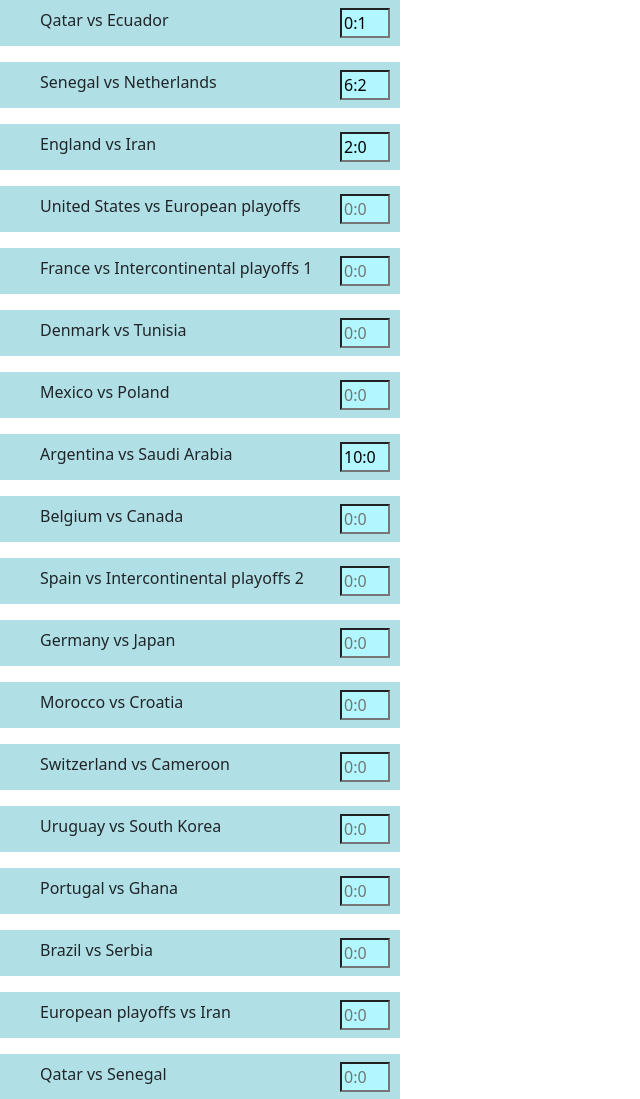
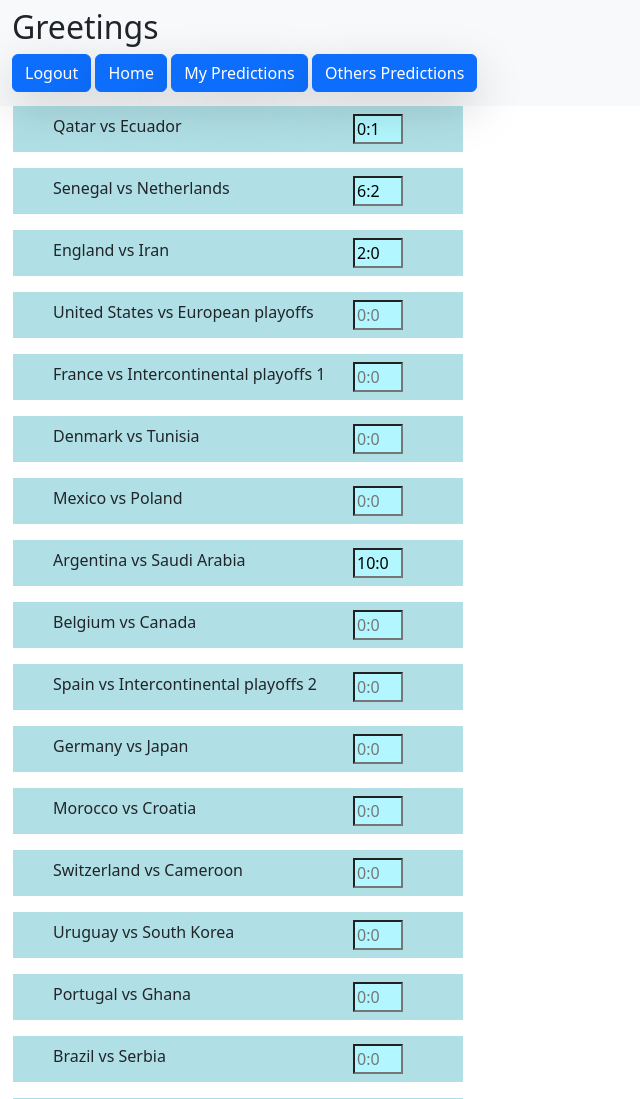
Before and after one commit to gnome1919/worldcup, a Django app: page /user_predictions/ in a window 1280 px wide. Shown: the top 1099 px of the page, without its empty margins (0-640 px from the left). Run offline with Django 4.2, Linux system fonts and the light colour scheme; a user stored in the database is signed in; data comes from the database, SQL or seed files in the repository; both versions use the stored data as it was after the commit.

Commit message:
Modifying HTML files

```diff
--- a/dashboard/templates/dashboard/base.html
+++ b/dashboard/templates/dashboard/base.html
@@ -4,7 +4,7 @@
 
 <nav class="navbar navbar-expand-lg bg-light">
     <div class="container-fluid">
-        <img src={% static 'QatarLogo.png' %} alt="" width="100" height="100" class="navbar-brand d-inline-block align-text-top">
+        <!-- <img src={% static 'QatarLogo.png' %} alt="" width="100" height="100" class="navbar-brand d-inline-block align-text-top"> -->
         <button class="navbar-toggler" type="button" data-bs-toggle="collapse" data-bs-target="#navbarNavDropdown" aria-controls="navbarNavDropdown" aria-expanded="false" aria-label="Toggle navigation">
             <span class="navbar-toggler-icon"></span>
         </button>
@@ -12,15 +12,15 @@
             <ul class="navbar-nav">
                 {% if user.is_authenticated %}
                 <li class="nav-item">
-                    <form method="POST">
+                    <form method="POST" style="margin-bottom: 1px;">
                         <!-- For preventing Cross-site request forgery (CSRF) attack -->
                         {% csrf_token %}
                         <!-- Putting submit as type makes clicking this button as default when user hit Enter -->
                         <h2>Greetings {{ user.name }}</h2>
-                        <button type="submit" class="btn btn-primary shadow-lg">Logout</button>
-                        <a class="btn btn-primary shadow-lg" href="#">Home</a>
-                        <a class="btn btn-primary shadow-lg" href="{% url 'user_predictions' %}">My Predictions</a>
-                        <a class="btn btn-primary shadow-lg" href="{% url 'user_predictions' %}">Others Predictions</a>
+                        <button type="submit" class="btn btn-primary shadow-lg" style="margin-bottom: 5px;">Logout</button>
+                        <a class="btn btn-primary shadow-lg" style="margin-bottom: 5px;" href="#">Home</a>
+                        <a class="btn btn-primary shadow-lg" style="margin-bottom: 5px;" href="{% url 'user_predictions' %}">My Predictions</a>
+                        <a class="btn btn-primary shadow-lg" style="margin-bottom: 5px;" href="{% url 'user_predictions' %}">Others Predictions</a>
                     </form>
                 </li>
                 {% else %}
@@ -34,32 +34,6 @@
     </div>
 </nav>
 
-{% comment %}
-<script src={% static 'init.js' %}></script>
-{% if user.is_authenticated %}
-
-<form method="POST">
-
-    <!-- For preventing Cross-site request forgery (CSRF) attack -->
-    {% csrf_token %}
-
-    <!-- Putting submit as type makes clicking this button as default when user hit Enter -->
-    <p>Greetings {{ user.name }}</p>
-    <button type="submit" class="btn btn-primary shadow-lg ms-5">Logout</button>
-    <a href="http://google.com" class="btn btn-primary shadow-sm">link</a>
-    <input type="button" class="btn btn-primary btn-sm" value="js-btn" onClick="popupAlert()" />
-
-</form>
-
-
-
-{% else %}
-
-<h4>You are not logged in</h4>
-<a href="{% url 'userlogin' %}">Login</a>
-
-{% endif %} {% endcomment %}
-
 {% block 'contents' %}{% endblock %}
 
 <script src="https://cdn.jsdelivr.net/npm/bootstrap@5.2.0-beta1/dist/js/bootstrap.bundle.min.js" integrity="sha384-pprn3073KE6tl6bjs2QrFaJGz5/SUsLqktiwsUTF55Jfv3qYSDhgCecCxMW52nD2" crossorigin="anonymous"></script>
--- a/predictions/templates/predictions/user_predictions.html
+++ b/predictions/templates/predictions/user_predictions.html
@@ -1,8 +1,12 @@
-<link href="https://cdn.jsdelivr.net/npm/bootstrap@5.2.0-beta1/dist/css/bootstrap.min.css" rel="stylesheet" integrity="sha384-0evHe/X+R7YkIZDRvuzKMRqM+OrBnVFBL6DOitfPri4tjfHxaWutUpFmBp4vmVor" crossorigin="anonymous">
+{% extends 'dashboard/base.html' %}
+
+{% block 'contents' %}
+
 <style>
     #MianContainer {
-      width: 400;
+      width: 450;
       background-color: powderblue;
+      margin-left: 13px;
     }
     #TeamsContainer {
         width: 300;
@@ -15,9 +19,8 @@
 </style>
 <body>
     {% if button == 'back' %}
-        <p class="d-flex flex-row mb-3" style="color:red; font-size:1.5rem" > {{ error }} </p>
-        <p class="d-flex flex-row mb-3" style="color:green; font-size:1.5rem" > {{ success }} </p>
-        <a class="btn btn-primary shadow-lg" href="{% url 'user_predictions' %}">My Predictions</a>
+        <p class="d-flex flex-row mb-3" style="color:red; margin-left: 10px; font-size:1.5rem" > {{ error }} </p>
+        <p class="d-flex flex-row mb-3" style="color:green; margin-left: 10px; font-size:1.5rem" > {{ success }} </p>
     {% endif %}
     <form method="POST">
 
@@ -37,21 +40,10 @@
     {% endfor %}
 
     {% if button != 'back' %}
-    <button class="btn btn-primary shadow-lg" type="submit">Save all</button>
+    <button class="btn btn-primary shadow-lg" style="margin-left: 200px;" type="submit">Save all</button>
     {% endif %}
 
     </form>
 </body>
-<script src="https://cdn.jsdelivr.net/npm/bootstrap@5.2.0-beta1/dist/js/bootstrap.bundle.min.js" integrity="sha384-pprn3073KE6tl6bjs2QrFaJGz5/SUsLqktiwsUTF55Jfv3qYSDhgCecCxMW52nD2" crossorigin="anonymous"></script>
 
-                {% comment %} {% for prediction in predictions %}
-                    {% if prediction.match.pk == match.pk %}
-                        <input id="ResultContainer" name="{{ match.pk }}" value="{{ prediction.result }}" placeholder="0:0">
-                    {% endif %}
-                {% endfor %} {% endcomment %}
-
-                {% comment %} {% if predictions.filter(pk=match.pk).exists() %}
-                <input id="ResultContainer" name="{{ match.pk }}" value="{{ predictions.filter(pk=match.id).result }}" placeholder="0:0">
-            {% else %}
-                <input id="ResultContainer" name="{{ match.pk }}" placeholder="0:0">
-            {% endif %} {% endcomment %}
+{% endblock %}
```
Also changed, not shown: predictions/views.py (+0 -18 lines), db.sqlite3.
